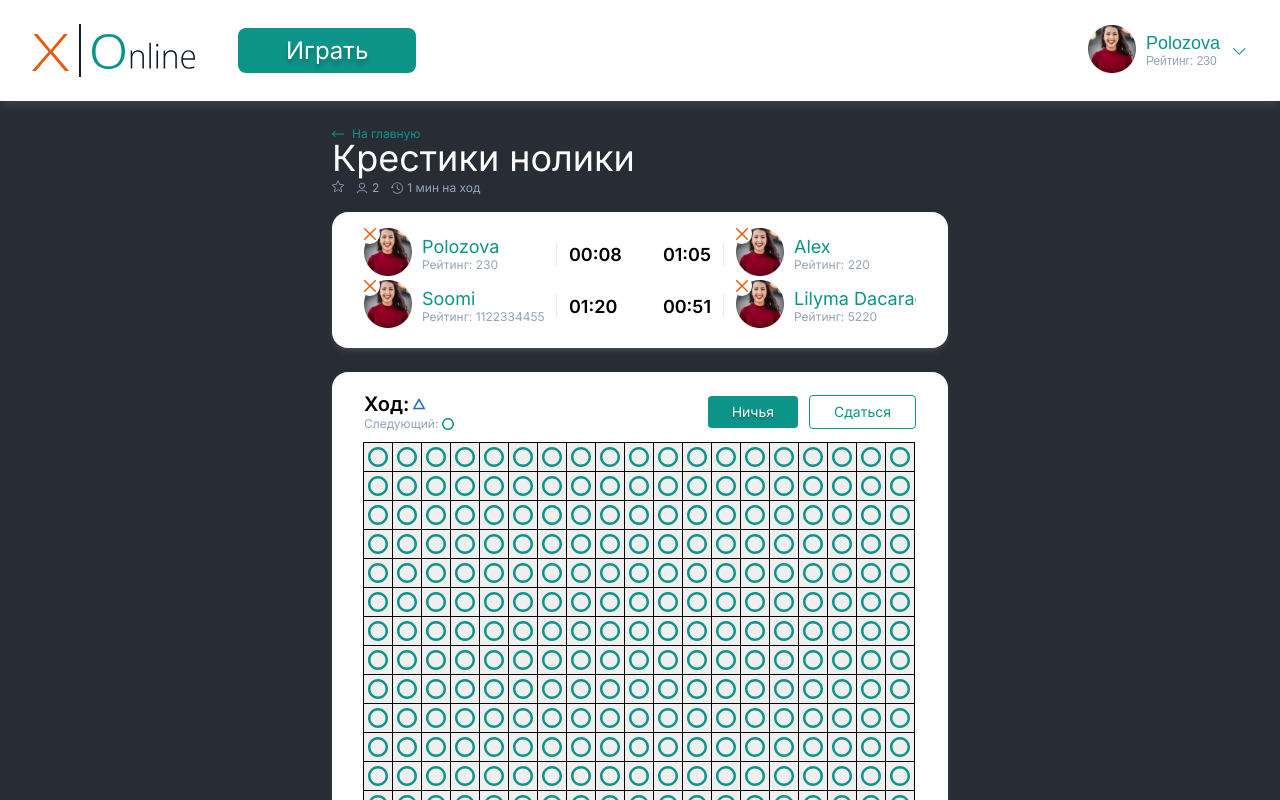
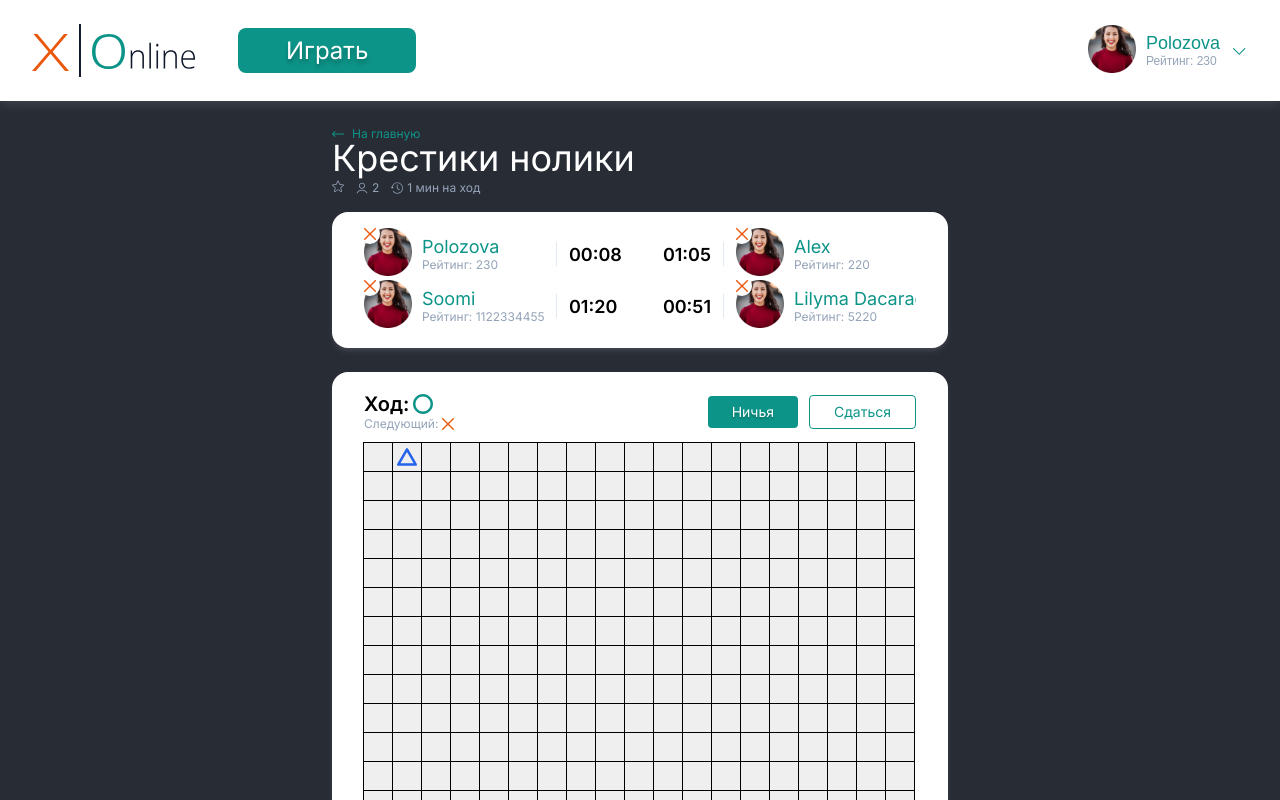
Before and after one commit to polozovaanastasia/tic-tac-toe-online, a Next.js app: page / in a window 1280 px wide. Both pictures are taken after a click on the button 407 px from the left and 457 px from the top of the page. Shown: the top 800 px of the page. Built offline with nearby package versions, Linux system fonts and the light colour scheme.

Commit message:
GameSymbol component, onCellClick logic.

```diff
--- a/src/components/GameNew/GameField/GameField.tsx
+++ b/src/components/GameNew/GameField/GameField.tsx
@@ -4,7 +4,7 @@ import styles from "./GameField.module.css";
 import { CellType, SymbolValueType } from "@/types";
 import GameMoveInfo from "./GameMoveInfo/GameMoveInfo";
 import { useState } from "react";
-import { GAME_SYMBOL, MOVE_ORDER } from "@/constants";
+import { GAME_SYMBOL, MOVE_ORDER, SIZES } from "@/constants";
 
 function GameField() {
     const [cells, setCells] = useState<Array<CellType>>(() =>
@@ -21,21 +21,19 @@ function GameField() {
         return MOVE_ORDER[nextMoveIndex] || MOVE_ORDER[0];
     }
 
-    // function renderMoveIcons(symbol: SymbolValueType) {
-    //     if (symbol === GAME_SYMBOL.ZERO) return <ZeroIcon />;
-    //     if (symbol === GAME_SYMBOL.CROSS) return <CrossIcon />;
-    //     if (symbol === GAME_SYMBOL.SQUARE) return <SquareIcon />;
-    //     if (symbol === GAME_SYMBOL.TRIANGLE) return <TriangleIcon />;
-    // }
-
-    console.log(currentMove);
+    function onCellClickHandler(cell: CellType, index: number) {
+        const cellsCopy: Array<CellType> = [...cells];
+        cellsCopy[index] = cell;
+        setCells(cellsCopy);
+        setCurrentMove(nextMove);
+    }
 
     const actions = (
         <>
-            <UIButtons variant="primary" size="md" onClick={() => {}}>
+            <UIButtons variant="primary" size={SIZES.MEDIUM} onClick={() => {}}>
                 Ничья
             </UIButtons>
-            <UIButtons variant="outline" size="md" onClick={() => {}}>
+            <UIButtons variant="outline" size={SIZES.MEDIUM} onClick={() => {}}>
                 Сдаться
             </UIButtons>
         </>
@@ -47,7 +45,11 @@ function GameField() {
                 currentMove={currentMove}
                 nextMove={nextMove}
             ></GameMoveInfo>
-            <GameGrid cells={cells} currentMove={currentMove} />
+            <GameGrid
+                cells={cells}
+                currentMove={currentMove}
+                onCellClick={onCellClickHandler}
+            />
         </div>
     );
 }
--- a/src/components/GameNew/GameField/GameMoveInfo/GameMoveInfo.tsx
+++ b/src/components/GameNew/GameField/GameMoveInfo/GameMoveInfo.tsx
@@ -1,11 +1,8 @@
 import styles from "./GameMoveInfo.module.css";
-import ZeroIcon from "@/components/Icons/ZeroIcon";
-import CrossIcon from "@/components/Icons/СrossIcon";
 import React from "react";
 import { SymbolValueType } from "@/types";
-import { GAME_SYMBOL } from "@/constants";
-import SquareIcon from "@/components/Icons/SquareIcon";
-import TriangleIcon from "@/components/Icons/TriangleIcon";
+import GameSymbol from "../../GameSymbol/GameSymbol";
+import { SIZES } from "@/constants";
 
 type GameMoveInfoPropsType = {
     actions: React.ReactNode;
@@ -18,22 +15,16 @@ function GameMoveInfo({
     currentMove,
     nextMove,
 }: GameMoveInfoPropsType) {
-    function renderMoveIcons(symbol: SymbolValueType) {
-        if (symbol === GAME_SYMBOL.ZERO) return <ZeroIcon />;
-        if (symbol === GAME_SYMBOL.CROSS) return <CrossIcon />;
-        if (symbol === GAME_SYMBOL.SQUARE) return <SquareIcon />;
-        if (symbol === GAME_SYMBOL.TRIANGLE) return <TriangleIcon />;
-    }
     return (
         <div className={styles["game-move-info"]}>
             <div className={styles["game-move-info__container"]}>
                 <div className={styles["game-move-info__title"]}>
                     Ход:
-                    {renderMoveIcons(currentMove)}
+                    <GameSymbol symbol={currentMove} size={SIZES.MEDIUM} />
                 </div>
                 <div className={styles["game-move-info__subtitle"]}>
                     Следующий:
-                    {renderMoveIcons(nextMove)}
+                    <GameSymbol symbol={nextMove} />
                 </div>
             </div>
             {actions}
--- a/src/components/GameNew/GameGrid/GameCell/GameCell.module.css
+++ b/src/components/GameNew/GameGrid/GameCell/GameCell.module.css
@@ -11,4 +11,5 @@
     border: 1px solid black;
     margin-left: -1px;
     margin-top: -1px;
+    cursor: pointer;
 }
--- a/src/components/GameNew/GameGrid/GameCell/GameCell.tsx
+++ b/src/components/GameNew/GameGrid/GameCell/GameCell.tsx
@@ -3,7 +3,7 @@ import { JSX } from "react";
 import styles from "./GameCell.module.css";
 
 type GameCellPropsType = {
-    children: JSX.Element;
+    children: JSX.Element | null;
     onClick: () => void;
 };
 
--- a/src/components/GameNew/GameGrid/GameGrid.tsx
+++ b/src/components/GameNew/GameGrid/GameGrid.tsx
@@ -1,20 +1,27 @@
 import styles from "./GameGrid.module.css";
 import GameCell from "./GameCell/GameCell";
-import ZeroIcon from "@/components/Icons/ZeroIcon";
 import { CellType, SymbolValueType } from "@/types";
+import GameSymbol from "../GameSymbol/GameSymbol";
+import { SIZES } from "@/constants";
 
 type GameGridPropsType = {
     cells: Array<CellType>;
     currentMove: SymbolValueType;
+    onCellClick: (cell: CellType, i: number) => void;
 };
 
-function GameGrid({ cells, currentMove }: GameGridPropsType) {
+function GameGrid({ cells, currentMove, onCellClick }: GameGridPropsType) {
     return (
         <div className={styles["game-grid"]}>
-            {cells.map((_, i) => {
+            {cells.map((cell, i) => {
+                function onClick() {
+                    onCellClick(currentMove, i);
+                }
                 return (
-                    <GameCell key={i} onClick={() => {}}>
-                        {<ZeroIcon width={20} height={20} />}
+                    <GameCell key={i} onClick={onClick}>
+                        {cell && (
+                            <GameSymbol symbol={cell} size={SIZES.MEDIUM} />
+                        )}
                     </GameCell>
                 );
             })}
--- /dev/null
+++ b/src/components/GameNew/GameSymbol/GameSymbol.tsx
@@ -0,0 +1,27 @@
+import { GAME_SYMBOL, SIZES } from "@/constants";
+import { SizesValueType, SymbolValueType } from "@/types";
+import SquareIcon from "@/components/Icons/SquareIcon";
+import TriangleIcon from "@/components/Icons/TriangleIcon";
+import ZeroIcon from "@/components/Icons/ZeroIcon";
+import CrossIcon from "@/components/Icons/СrossIcon";
+
+type GameSymbolPropsType = {
+    symbol: SymbolValueType;
+    size?: SizesValueType;
+};
+
+function GameSymbol({ symbol, size = SIZES.SMALL }: GameSymbolPropsType) {
+    const ICON_MAP = {
+        [GAME_SYMBOL.ZERO]: ZeroIcon,
+        [GAME_SYMBOL.CROSS]: CrossIcon,
+        [GAME_SYMBOL.SQUARE]: SquareIcon,
+        [GAME_SYMBOL.TRIANGLE]: TriangleIcon,
+    };
+    const IconComponent = ICON_MAP[symbol];
+    const iconComponentProps =
+        size === SIZES.MEDIUM ? { width: 20, height: 20 } : {};
+
+    return <IconComponent {...iconComponentProps} />;
+}
+
+export default GameSymbol;
--- a/src/components/Icons/SquareIcon.tsx
+++ b/src/components/Icons/SquareIcon.tsx
@@ -8,7 +8,7 @@ function SquareIcon({ width = 12, height = 12 }: IconPropsType) {
         <svg
             width={width}
             height={height}
-            viewBox="0 0 12 12"
+            viewBox="0 0 20 20"
             fill="none"
             xmlns="http://www.w3.org/2000/svg"
         >
--- a/src/components/uikit/Button/UIButton.tsx
+++ b/src/components/uikit/Button/UIButton.tsx
@@ -1,9 +1,10 @@
+import { SizesValueType } from "@/types";
 import styles from "./UIButton.module.css";
 import classNames from "classnames";
 
 type UIButtonVariantType = "primary" | "outline";
 
-type UIButtonSizeType = "lg" | "md" | "sm";
+type UIButtonSizeType = SizesValueType;
 
 type UIButtonPropsType = {
     children: React.ReactNode;
--- a/src/constants/index.ts
+++ b/src/constants/index.ts
@@ -1,4 +1,10 @@
-import { SymbolType } from "@/types";
+import { SizesType, SymbolType } from "@/types";
+
+export const SIZES: SizesType = {
+    LARGE: "lg",
+    MEDIUM: "md",
+    SMALL: "sm",
+};
 
 export const GAME_SYMBOL: SymbolType = {
     ZERO: "zero",
```
Also changed, not shown: src/types/index.ts (+8 -0 lines), src/components/GameNew/GameSymbol/GameSymbol.module.css (added).
